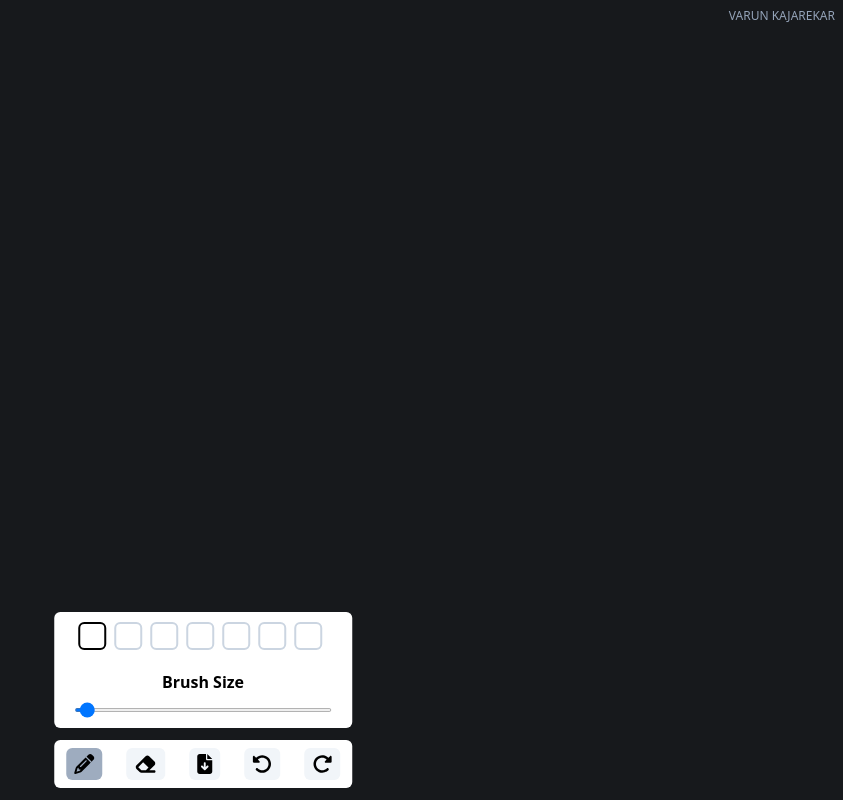
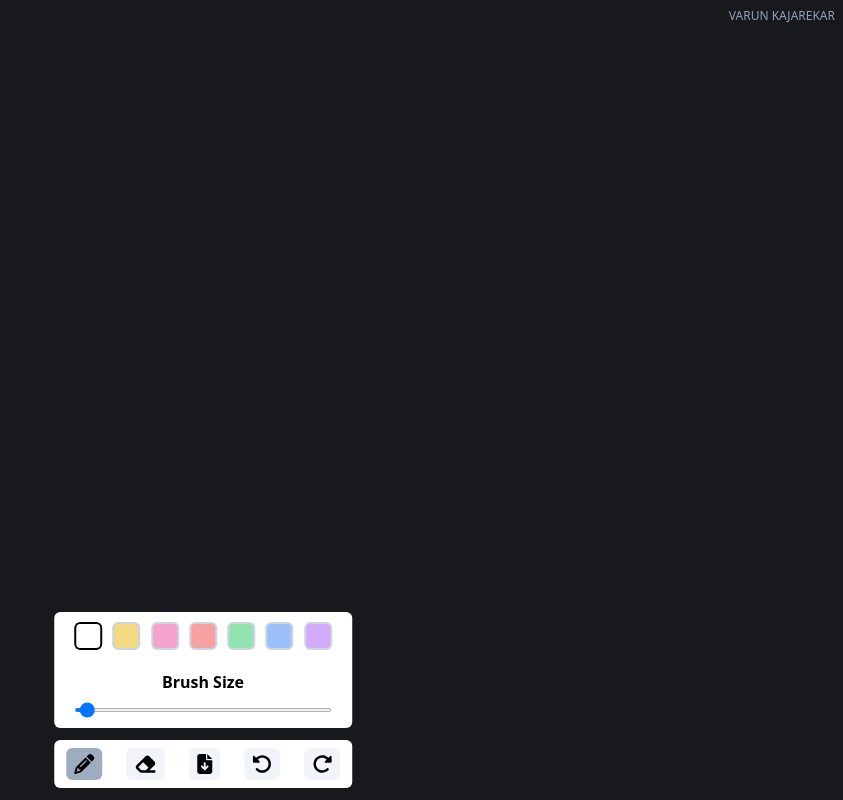
Before and after one commit to varun-kajarekar/InkSpace, a React (Vite) app: page / in a window 1280 px wide. Shown: the whole page, without its empty margins (437-1280 px from the left). Built offline with nearby package versions, Linux system fonts and the light colour scheme.

Commit message:
Fixed the bg color of BrushTools

```diff
--- a/src/components/ToolBox/BrushTool.jsx
+++ b/src/components/ToolBox/BrushTool.jsx
@@ -22,12 +22,22 @@ const BrushTool = () => {
 
     return (
         <div className="absolute left-1/2 bottom-[72px] translate-x-[-50%]  bg-white px-5 py-2.5 rounded-md h-auto w-[297.5px]">
-            <div className="flex flex-wrap mb-5">
-                {
+            <div className="flex flex-wrap mb-5 justify-between">
+                {/* i dont know why this is not working */}
+                {/* {
                     COLORS.map((Tempcolor)=>{
-                        return <div key={Tempcolor} className={`h-7 w-7 rounded-md cursor-pointer border-2 hover:border-black ${color===Tempcolor?`bg-${Tempcolor}-500 border-black`:`bg-${Tempcolor}-500/50 border-slate-300`}  mx-1 hover:bg-${Tempcolor}-500`} onClick={()=>updatecolor(Tempcolor)}/>
+                        return <div className={`h-7 w-7 rounded-md cursor-pointer border-2 hover:border-black ${color===Tempcolor?`bg-${Tempcolor}-500 border-black`:`bg-${Tempcolor}-500/50 border-slate-300`}  mx-1 hover:bg-${Tempcolor}-500`} onClick={()=>updatecolor(Tempcolor)} key={Tempcolor}/>
                     })
-                }
+                } */}
+                <div className={`h-7 w-7 rounded-md cursor-pointer border-2 hover:border-black ${color==='white'?`bg-white border-black`:`bg-white border-slate-300`}   hover:bg-white`} onClick={()=>updatecolor('white')}/>
+                <div className={`h-7 w-7 rounded-md cursor-pointer border-2 hover:border-black ${color==='yellow'?`bg-yellow-500 border-black`:`bg-yellow-500/50 border-slate-300`}  hover:bg-yellow-500`} onClick={()=>updatecolor('yellow')}/>
+                <div className={`h-7 w-7 rounded-md cursor-pointer border-2 hover:border-black ${color==='pink'?`bg-pink-500 border-black`:`bg-pink-500/50 border-slate-300`}   hover:bg-pink-500`} onClick={()=>updatecolor('pink')}/>
+                <div className={`h-7 w-7 rounded-md cursor-pointer border-2 hover:border-black ${color==='red'?`bg-red-500 border-black`:`bg-red-500/50 border-slate-300`}  hover:bg-red-500`} onClick={()=>updatecolor('red')}/>
+                <div className={`h-7 w-7 rounded-md cursor-pointer border-2 hover:border-black ${color==='green'?`bg-green-500 border-black`:`bg-green-500/50 border-slate-300`}  hover:bg-green-500`} onClick={()=>updatecolor('green')}/>
+                <div className={`h-7 w-7 rounded-md cursor-pointer border-2 hover:border-black ${color==='blue'?`bg-blue-500 border-black`:`bg-blue-500/50 border-slate-300`}  hover:bg-blue-500`} onClick={()=>updatecolor('blue')}/>
+                <div className={`h-7 w-7 rounded-md cursor-pointer border-2 hover:border-black ${color==='purple'?`bg-purple-500 border-black`:`bg-purple-500/50 border-slate-300`}  hover:bg-purple-500`} onClick={()=>updatecolor('purple')}/>
+
+
             </div>
                 <span className="block text-center font-bold">Brush Size</span>
             <input className="w-full h-1" type="range" step={1} value={size} min="0" max="50"  onChange={updateBrushSize} />
```
